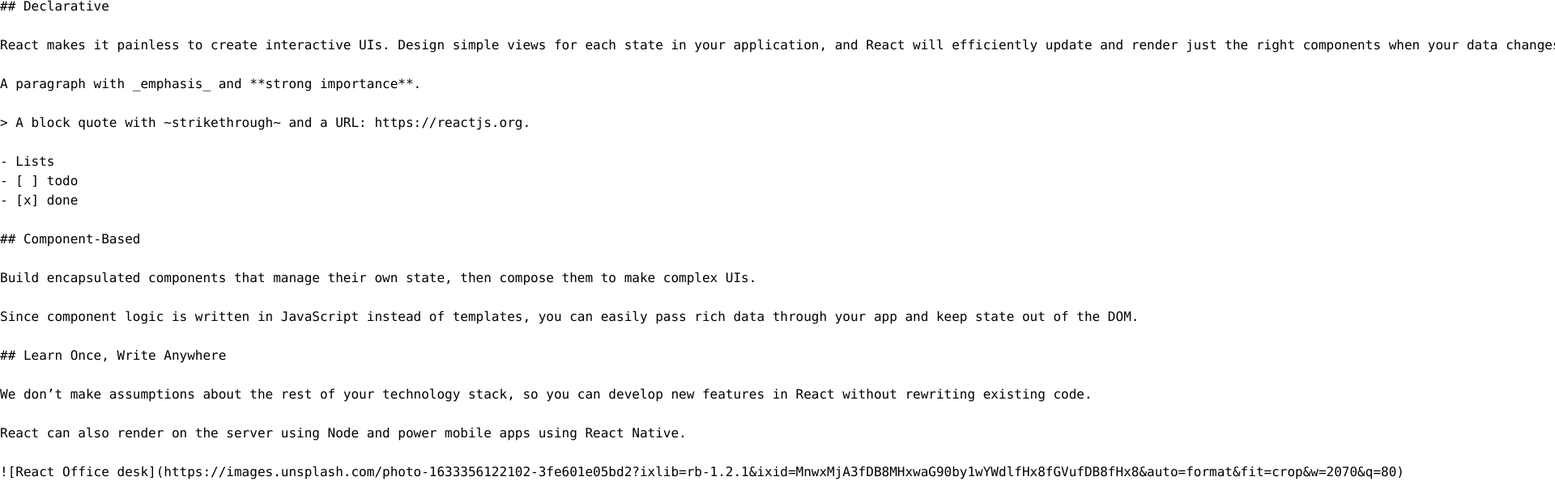
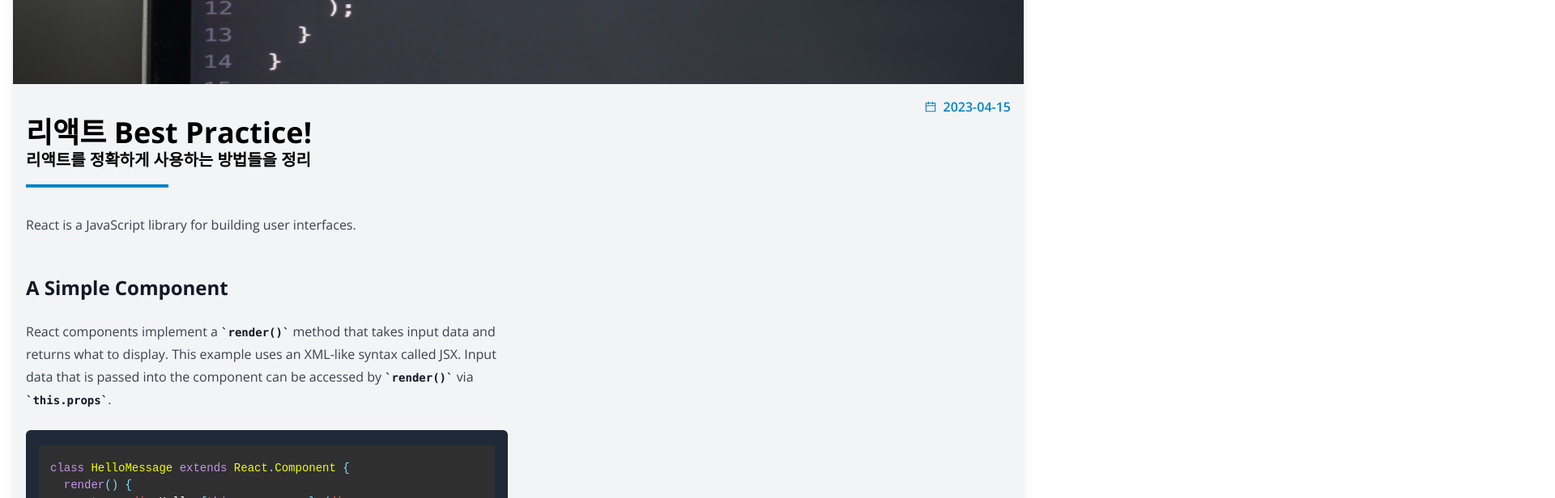
Before and after one commit to hermes7144/nextjs-blog, a Next.js app: page /posts/best-react-practices in a window 1280 px wide. Shown: the part 480-1096 px from the top of the page at 81% size, 1920 px wide, since content can reach past the window. Built offline with nearby package versions, Linux system fonts and the light colour scheme.

Commit message:
feat:markdown 버그 찾기

```diff
--- a/next.config.js
+++ b/next.config.js
@@ -3,6 +3,9 @@
   experimental: {
     appDir: true,
   },
+  images: {
+    domains: ['images.unsplash.com'],
+  },
 }
 
 module.exports = nextConfig
--- a/package.json
+++ b/package.json
@@ -17,10 +17,16 @@
     "next": "13.2.1",
     "react": "18.2.0",
     "react-dom": "18.2.0",
+    "react-icons": "^4.8.0",
+    "react-markdown": "^8.0.7",
     "react-multi-carousel": "^2.8.3",
+    "react-syntax-highlighter": "^15.5.0",
+    "remark-gfm": "^3.0.1",
     "typescript": "5.0.4"
   },
   "devDependencies": {
+    "@tailwindcss/typography": "^0.5.9",
+    "@types/react-syntax-highlighter": "^15.5.6",
     "autoprefixer": "^10.4.14",
     "postcss": "^8.4.23",
     "tailwindcss": "^3.3.1"
--- /dev/null
+++ b/src/app/components/MarkdownViewer.tsx
@@ -0,0 +1,28 @@
+import { ReactMarkdown } from 'react-markdown/lib/react-markdown';
+import remarkGfm from 'remark-gfm';
+import { Prism as SyntaxHighlighter } from 'react-syntax-highlighter';
+import { materialDark } from 'react-syntax-highlighter/dist/esm/styles/prism';
+
+export default function MarkdownViewer({ content }: { content: string }) {
+  return (
+    <ReactMarkdown
+      className='prose'
+      remarkPlugins={[remarkGfm]}
+      components={{
+        code({ node, inline, className, children, ...props }) {
+          const match = /language-(\w+)/.exec(className || '');
+          return !inline && match ? (
+            <SyntaxHighlighter language={match[1]} PreTag='div' {...props} style={materialDark}>
+              {String(children).replace(/\n$/, '')}
+            </SyntaxHighlighter>
+          ) : (
+            <code className={className} {...props}>
+              {children}
+            </code>
+          );
+        },
+      }}>
+      {content}
+    </ReactMarkdown>
+  );
+}
--- a/src/app/posts/[slug]/page.tsx
+++ b/src/app/posts/[slug]/page.tsx
@@ -1,4 +1,7 @@
+import MarkdownViewer from '@/app/components/MarkdownViewer';
 import { getPostData } from '@/app/service/posts';
+import Image from 'next/image';
+import { AiOutlineCalendar } from 'react-icons/ai';
 
 type Props = {
   params: {
@@ -6,15 +9,22 @@
   };
 };
 export default async function PostPage({ params: { slug } }: Props) {
-  // 1. 전달된 slug에 해당하는 포스트 데이터를 읽어와서
-  // 2. 데이터를 마크다운뷰어에 표기하면 됨
-
-  const post = await getPostData(slug);
+  const { title, description, date, path, content } = await getPostData(slug);
 
   return (
-    <>
-      <h1>{post.title}</h1>
-      <pre>{post.content}</pre>
-    </>
+    <article className='rounded-2xl overflow-hidden bg-gray-100 shadow-lg m-4'>
+      <Image className='w-full h-1/5 max-h-[500px]' src={`/images/posts/${path}.png`} alt={title} width={760} height={420} />
+
+      <section className='flex flex-col p-4'>
+        <div className='flex items-center self-end text-sky-600'>
+          <AiOutlineCalendar />
+          <p className='font-semibold ml-2'>{date.toString()}</p>
+        </div>
+        <h1 className='text-4xl font-bold'>{title}</h1>
+        <p className='text-xl font-bold'>{description}</p>
+        <div className='w-44 border-2 border-sky-600 mt-4 mb-8'></div>
+        <MarkdownViewer content={content} />
+      </section>
+    </article>
   );
 }
--- a/tailwind.config.js
+++ b/tailwind.config.js
@@ -1,18 +1,6 @@
 /** @type {import('tailwindcss').Config} */
 module.exports = {
-  content: [
-    './src/pages/**/*.{js,ts,jsx,tsx}',
-    './src/components/**/*.{js,ts,jsx,tsx}',
-    './src/app/**/*.{js,ts,jsx,tsx}',
-  ],
-  theme: {
-    extend: {
-      backgroundImage: {
-        'gradient-radial': 'radial-gradient(var(--tw-gradient-stops))',
-        'gradient-conic':
-          'conic-gradient(from 180deg at 50% 50%, var(--tw-gradient-stops))',
-      },
-    },
-  },
-  plugins: [],
+  content: ['./src/**/*.{js,ts,jsx,tsx}'],
+  theme: { extend: {} },
+  plugins: [require('@tailwindcss/typography')],
 }
```
Also changed, not shown: 1 other file (tests, documents, lock files or other folders).
